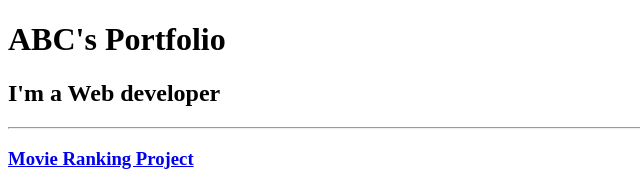
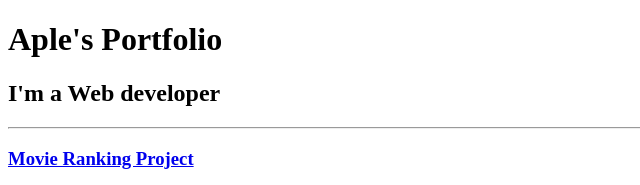
Before and after one commit to Aple-Crab/html-portfolio, a plain HTML site: page index.html in a window 1280 px wide. Shown: the top 185 px of the page, 0-640 px from the left. Drawn offline with Linux system fonts and the light colour scheme.

Commit message:
Update index.html

```diff
--- a/index.html
+++ b/index.html
@@ -3,10 +3,10 @@
 <html lang="en">
     <head>
         <meta charset="UTF-8">
-        <title>ABC's Project</title>
+        <title>Aple's Project</title>
     </head>
     <body>
-        <h1>ABC's Portfolio</h1>
+        <h1>Aple's Portfolio</h1>
         <h2>I'm a Web developer</h2>
         <hr />
         <h3><a href="./public/movie-ranking.html">Movie Ranking Project</a></h3>
```
